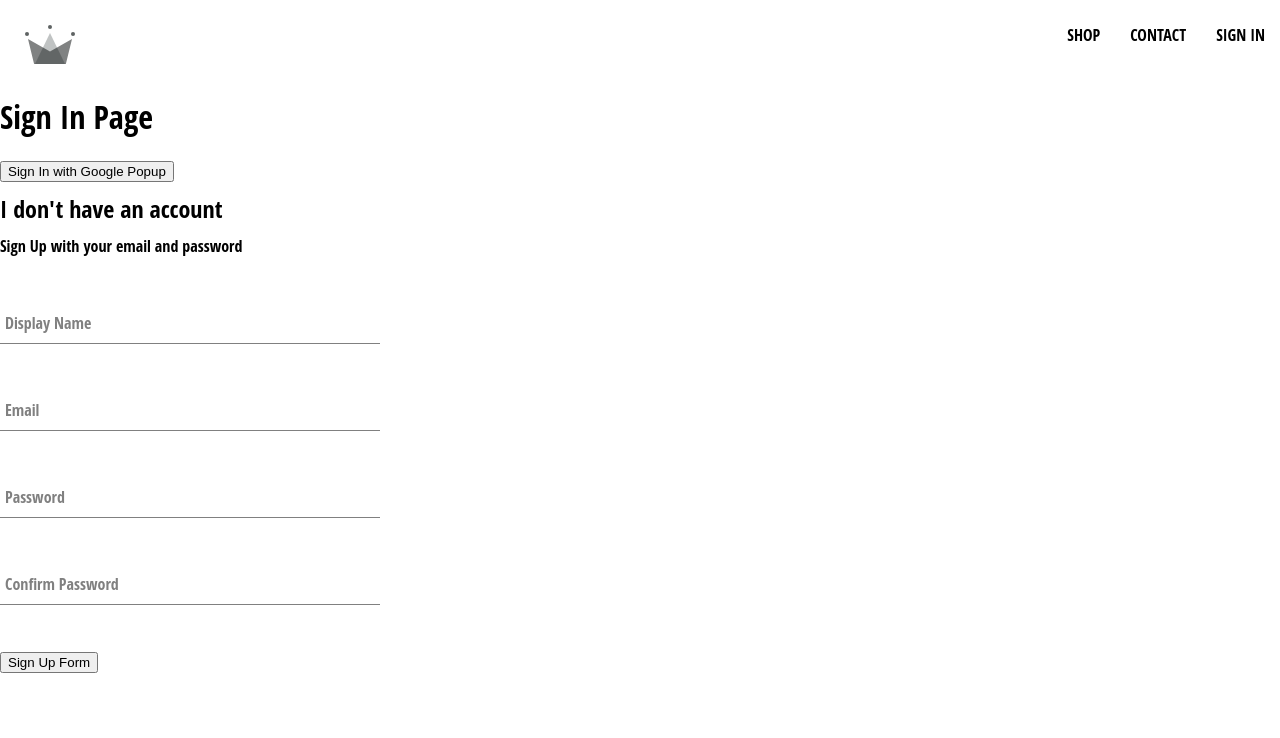
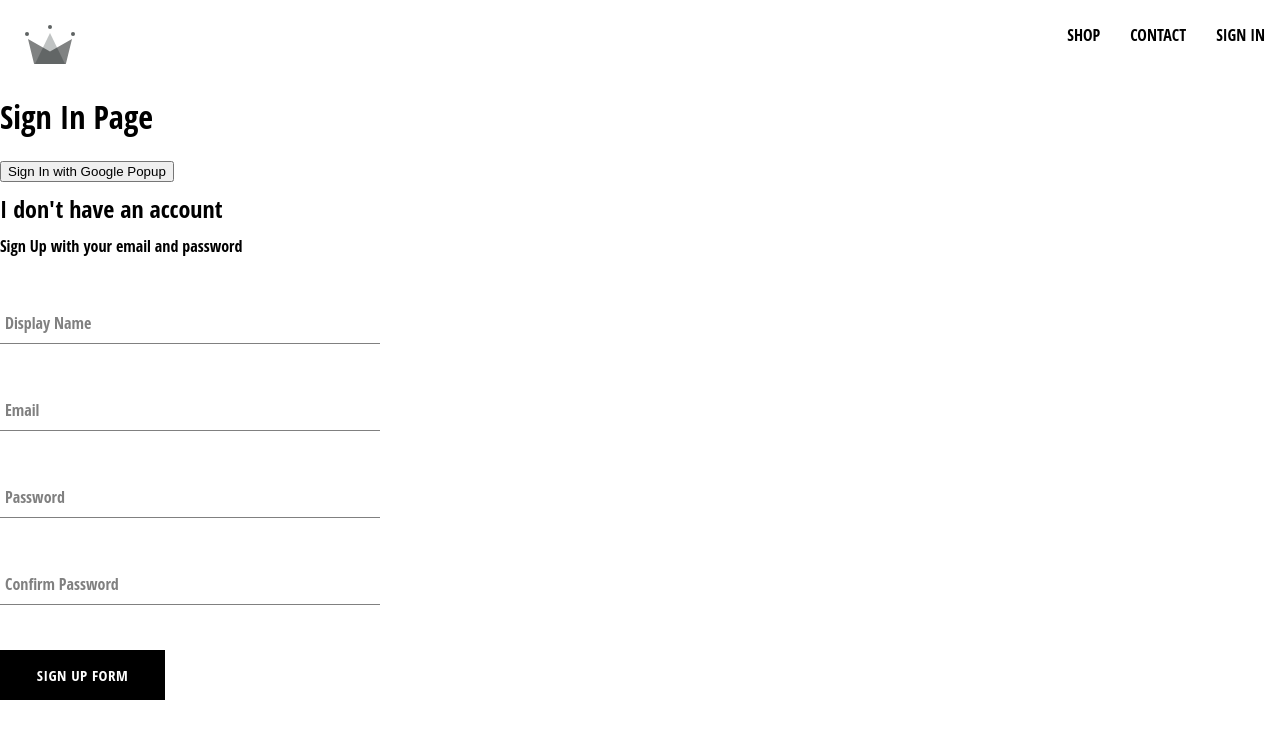
Before and after one commit to alkesh26/crwn-clothingcrwn-clothing, a React (Create React App) app: page /sign-in in a window 1280 px wide. Shown: the top 738 px of the page. Built offline with nearby package versions, Linux system fonts and the light colour scheme.

Commit message:
Added the button component and applied the changes on sign up form

```diff
--- /dev/null
+++ b/src/components/button/button.component.jsx
@@ -0,0 +1,17 @@
+import './button.styles.scss'
+
+const BUTTON_TYPE_CLASSES = {
+  google: 'google-sign-in',
+  inverted: 'inverted',
+}
+
+export default function Button({children, buttonType, ...otherProps}) {
+  return (
+    <button
+      className={`button-container ${BUTTON_TYPE_CLASSES[buttonType]}`}
+      {...otherProps}
+    >
+      {children}
+    </button>
+  )
+}
--- /dev/null
+++ b/src/components/button/button.styles.scss
@@ -0,0 +1,46 @@
+.button-container {
+  min-width: 165px;
+  width: auto;
+  height: 50px;
+  letter-spacing: 0.5px;
+  line-height: 50px;
+  padding: 0 35px 0 35px;
+  font-size: 15px;
+  background-color: black;
+  color: white;
+  text-transform: uppercase;
+  font-family: 'Open Sans Condensed';
+  font-weight: bolder;
+  border: none;
+  cursor: pointer;
+  display: flex;
+  justify-content: center;
+
+  &:hover {
+    background-color: white;
+    color: black;
+    border: 1px solid black;
+  }
+
+  &.google-sign-in {
+    background-color: #4285f4;
+    color: white;
+
+    &:hover {
+      background-color: #357ae8;
+      border: none;
+    }
+  }
+
+  &.inverted {
+    background-color: white;
+    color: black;
+    border: 1px solid black;
+
+    &:hover {
+      background-color: black;
+      color: white;
+      border: none;
+    }
+  }
+}
--- a/src/components/sign-up-form/sign-up-form.component.jsx
+++ b/src/components/sign-up-form/sign-up-form.component.jsx
@@ -5,6 +5,7 @@ import {
 } from "../../utils/firebase/firebase.utils"
 import FormInput from "../form-input/form-input.component"
 import './sign-up-form.styles.scss'
+import Button from "../button/button.component"
 
 const defaultFormFields = {
   displayName: '',
@@ -89,7 +90,7 @@ const SignUpForm = () => {
           required
         />
 
-        <button type="submit">Sign Up Form</button>
+        <Button type="submit">Sign Up Form</Button>
       </form>
     </div>
   )
```
